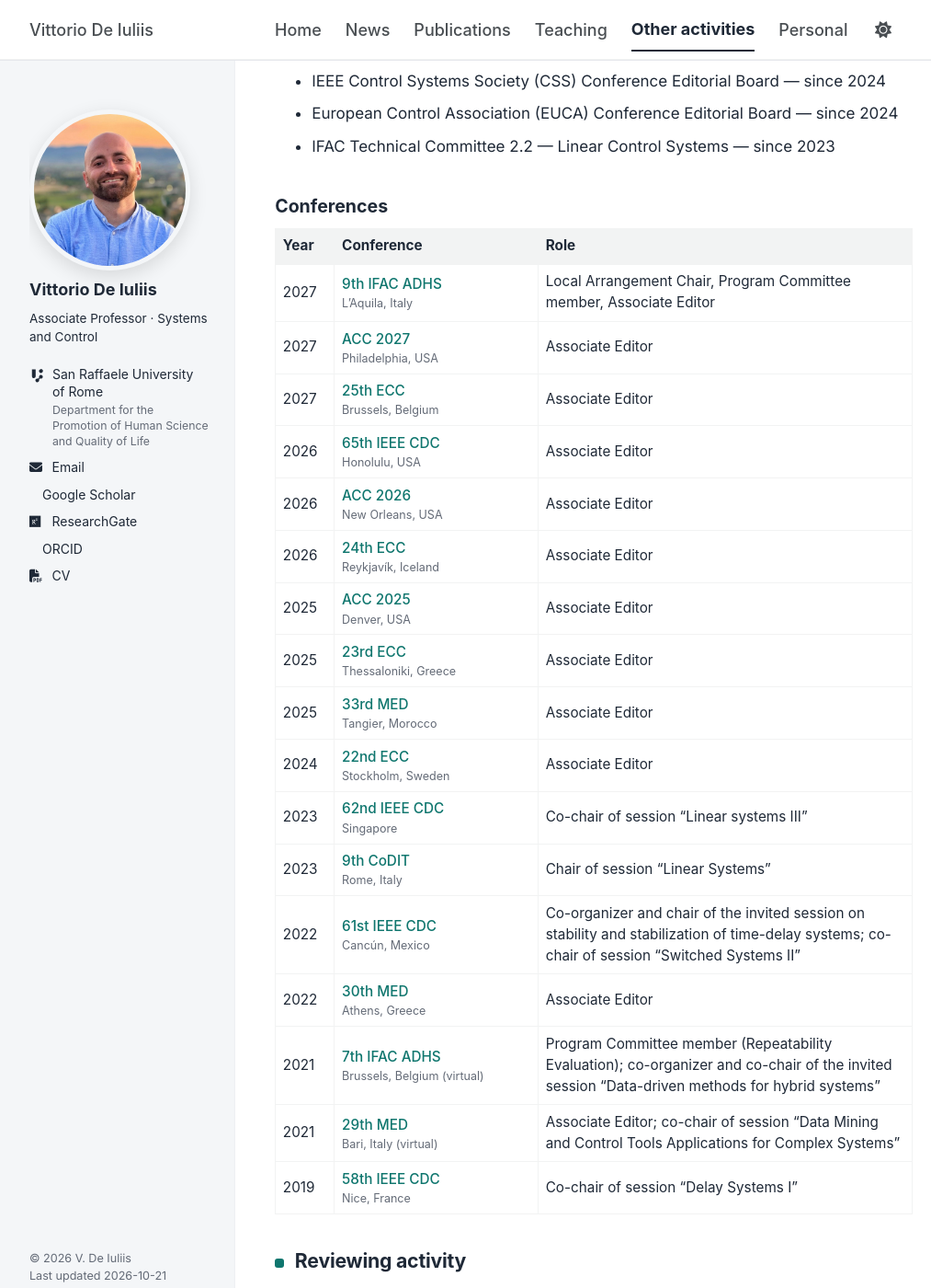
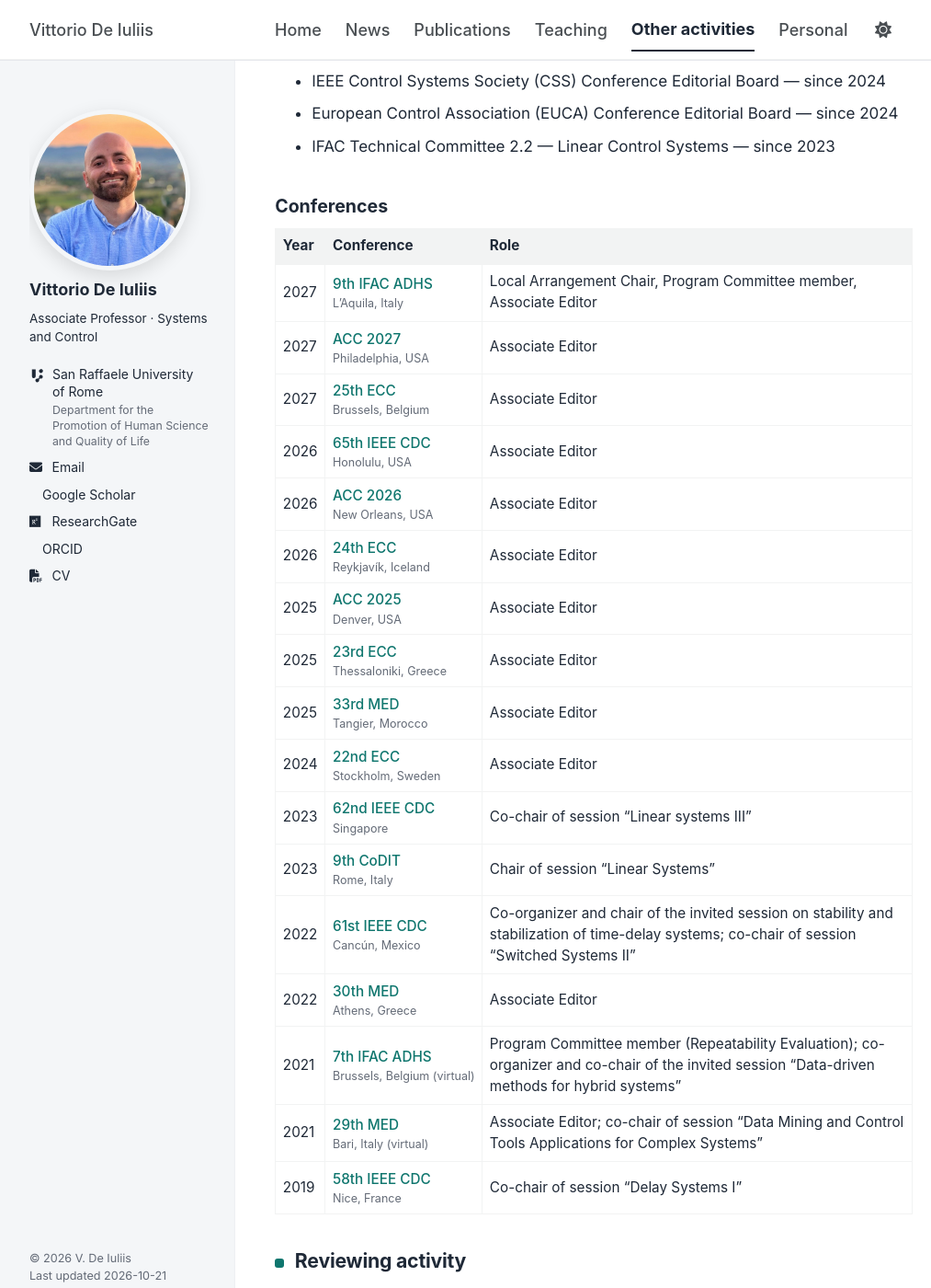
Before and after one commit to vdeiuliis/vdeiuliis.github.io, a Jekyll site: the page built from _pages/activities.md, in a window 1280 px wide and 1400 px high, scrolled down 429 px. Shown: the whole window at 92% size, without its empty margins (106-1119 px from the left). Built offline with Jekyll 4.4.1, drawn with Linux system fonts in a browser that asks for light colours; a style sheet for code colours, icons or effects is not loaded; some of the changed text lies outside the part shown.

Commit message:
Align with CV: AQUAS project, post-doc end date; conference table width

```diff
--- a/_sass/_custom-modern.scss
+++ b/_sass/_custom-modern.scss
@@ -323,13 +323,11 @@ ol.pub-list { list-style: none; padding-left: 0; margin-left: 0; }
   .author__urls a { font-size: 14px; }
 }
 
-/* Other activities: conference roles table — wider conference column */
-table.conf-table { width: 100%; table-layout: fixed; }
-table.conf-table th:nth-child(1), table.conf-table td:nth-child(1) { width: 4.2em; }
-table.conf-table th:nth-child(2), table.conf-table td:nth-child(2) { width: 32%; }
-@media (max-width: 600px) {
-  table.conf-table th:nth-child(2), table.conf-table td:nth-child(2) { width: 38%; }
-}
+/* Other activities: conference roles table — year and conference columns
+   exactly as wide as their longest entry, the role column takes the rest */
+table.conf-table { width: 100%; table-layout: auto; }
+table.conf-table th:nth-child(1), table.conf-table td:nth-child(1),
+table.conf-table th:nth-child(2), table.conf-table td:nth-child(2) { width: 1%; white-space: nowrap; }
 
 /* Visually hidden but read by screen readers / search engines (e.g. homepage title) */
 .sr-only {
```
Also changed, not shown: _pages/about.md (+1 -1 lines), _pages/activities.md (+1 -0 lines).
